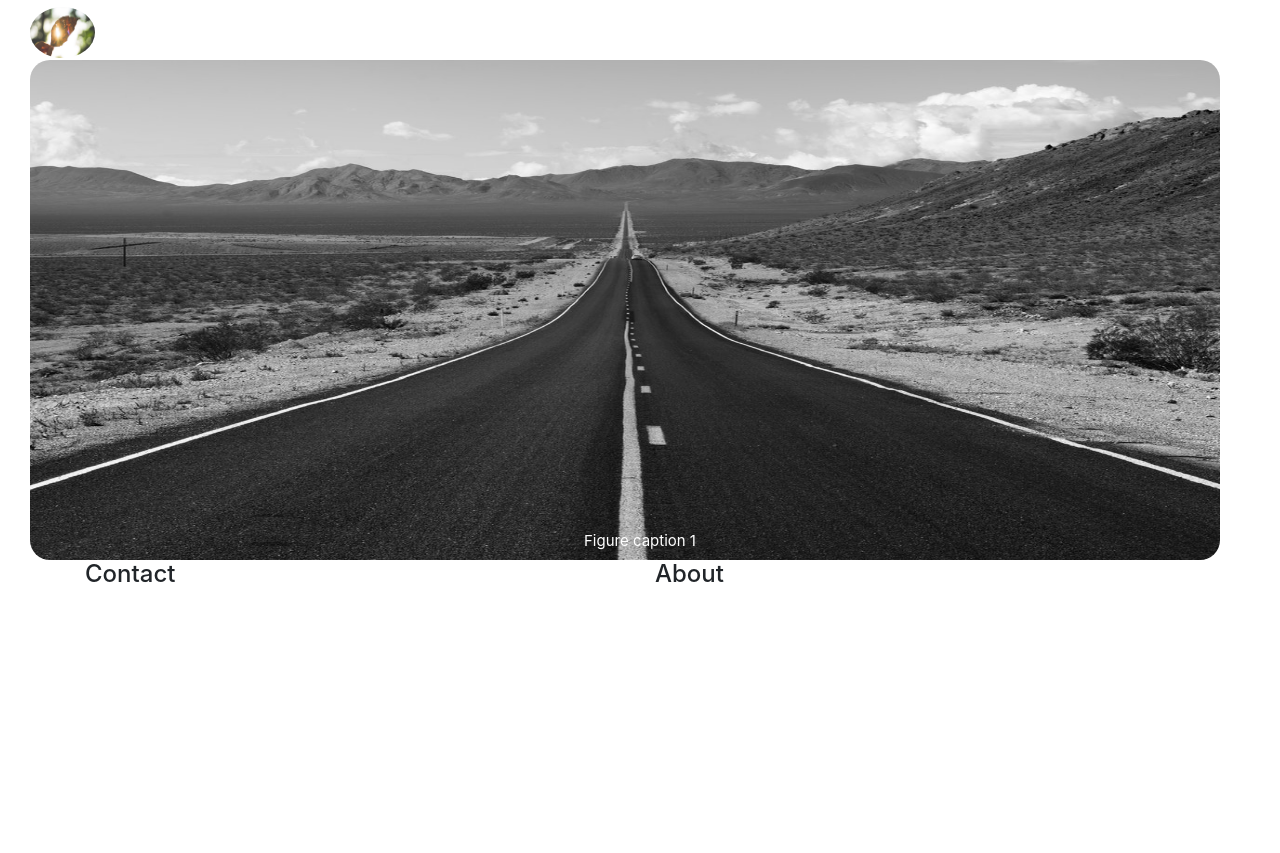
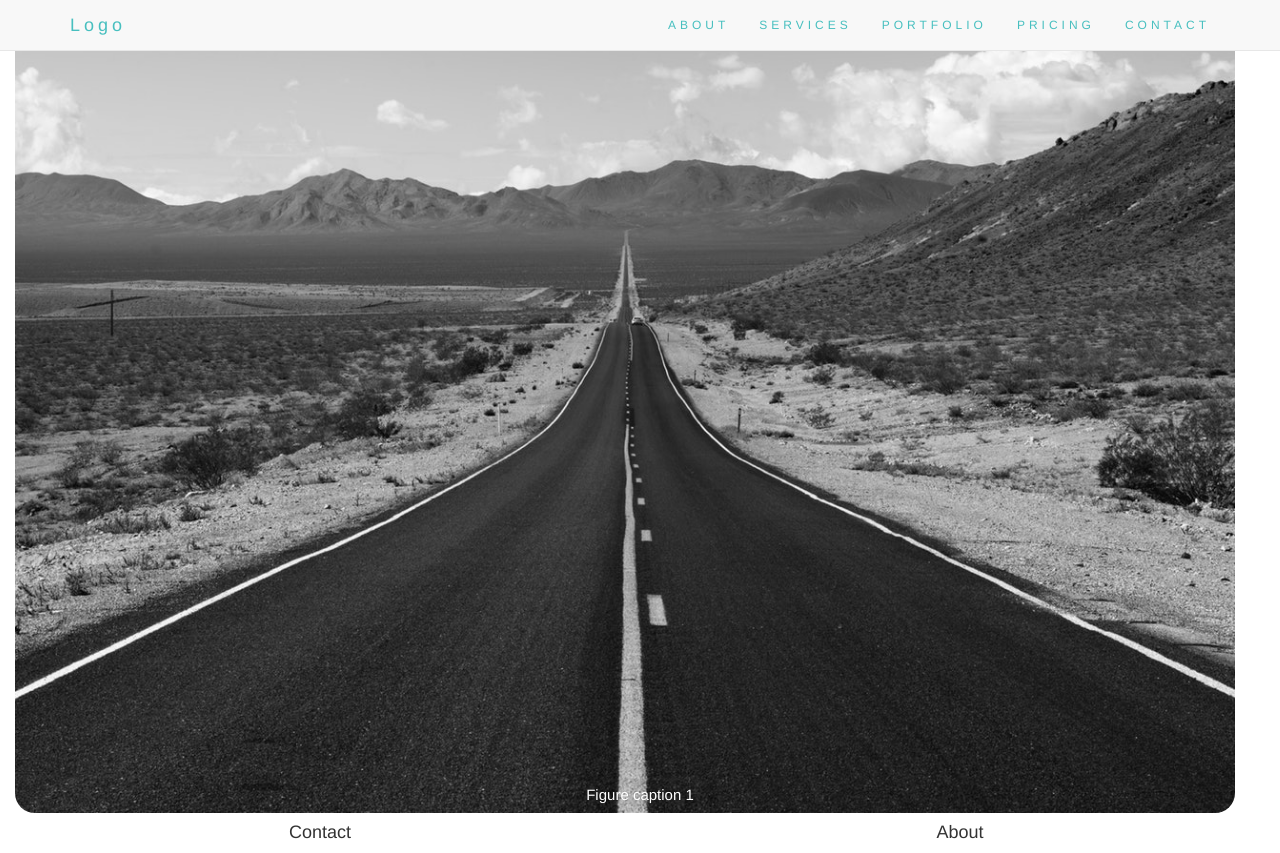
Before and after one commit to emjohn612/advancedTechnicalServices, a PHP site: page / in a window 1280 px wide. Before the commit the page ends 582 px from the top, so only its background shows below. Run offline with PHP 8.4, Linux system fonts and the light colour scheme.

Commit message:
add nav bar

```diff
--- a/css/styles.css
+++ b/css/styles.css
@@ -1,19 +1,26 @@
-.logo {
-    height: 65px;
-    width: 65px;
-    float: left;
-    border-radius: 50%;
-    padding-top: 7px;
-    padding-bottom: 7px;
+.navbar {
+    margin-bottom: 0;
+    background-color: #656565;
+    z-index: 9999;
+    border: 0;
+    font-size: 12px !important;
+    line-height: 1.42857143 !important;
+    letter-spacing: 4px;
+    border-radius: 0;
 }
-header {
-    z-index: 1;
-    height: 60px;
 
-    background-color: white;
+.navbar li a, .navbar .navbar-brand {
+    color: #47bfbf !important;
 }
-.nav {
-    text-align: center;
+
+.navbar-nav li a:hover, .navbar-nav li.active a {
+    color: #f4511e !important;
+    background-color: #fff !important;
+}
+
+.navbar-default .navbar-toggle {
+    border-color: transparent;
+    color: #fff !important;
 }
 .slideshow-container {
     width: 100%;
@@ -25,7 +32,6 @@ header {
 .slideImg {
     vertical-align: middle;
     width: 100%;
-    height: 500px;
     border-radius: 20px;
 }
 .caption {
@@ -36,15 +42,3 @@ header {
     width: 100%;
     text-align: center;
 }
-.dot {
-    height: 15px;
-    width: 15px;
-    margin: 0 2px;
-    background-color: #bbb;
-    border-radius: 50%;
-    display: inline-block;
-    transition: background-color 0.6s ease;
-}
-.active, .dot:hover {
-    background-color: #717171;
-}
--- a/index.html
+++ b/index.html
@@ -9,25 +9,33 @@
     <meta name="author" content="Eric Johnston">
     <meta name="viewport" content="width=device-width, initial-scale=1.0">
     <link rel="stylesheet" href="css/styles.css">
-    <link rel="stylesheet" href="https://maxcdn.bootstrapcdn.com/bootstrap/4.0.0/css/bootstrap.min.css" integrity="sha384-Gn5384xqQ1aoWXA+058RXPxPg6fy4IWvTNh0E263XmFcJlSAwiGgFAW/dAiS6JXm" crossorigin="anonymous">
+    <link rel="stylesheet" href="https://maxcdn.bootstrapcdn.com/bootstrap/3.3.7/css/bootstrap.min.css">
+    <script src="https://ajax.googleapis.com/ajax/libs/jquery/1.12.4/jquery.min.js"></script>
+    <script src="https://maxcdn.bootstrapcdn.com/bootstrap/3.3.7/js/bootstrap.min.js"></script>
   </head>
-  <body class="container-fluid">
+  <body>
 
-    <header class="container-fluid">
-      <div class="row">
-        <figure class="col-md-12">
-          <img class="logo" src="img/logo.jpeg" alt="logo">
-        </figure>
-      </div>
-      <div class="container-fluid">
-        <topNav class="nav row">
-          <span class="col-md-3"><a href="#">Home</a></span>
-          <span class="col-md-3"><a href="about.html">About</a></span>
-          <span class="col-md-3"><a href="services.html">Services</a></span>
-          <span class="col-md-3"><a href="contact.html">Contact</a></span>
-        </topNav>
-      </div>
-    </header>
+      <nav class="navbar navbar-default navbar-fixed-top">
+        <div class="container">
+          <div class="navbar-header">
+            <button type="button" class="navbar-toggle" data-toggle="collapse" data-target="#myNavbar">
+              <span class="icon-bar"></span>
+              <span class="icon-bar"></span>
+              <span class="icon-bar"></span>
+            </button>
+            <a class="navbar-brand" href="#">Logo</a>
+          </div>
+          <div class="collapse navbar-collapse" id="myNavbar">
+            <ul class="nav navbar-nav navbar-right">
+              <li><a href="#about">ABOUT</a></li>
+              <li><a href="#services">SERVICES</a></li>
+              <li><a href="#portfolio">PORTFOLIO</a></li>
+              <li><a href="#pricing">PRICING</a></li>
+              <li><a href="#contact">CONTACT</a></li>
+            </ul>
+          </div>
+        </div>
+      </nav>
 
     <main class="container-fluid">
       <!-- Slide Show -->
@@ -51,12 +59,12 @@
       </div>
     </main>
 
-    <footer class="container">
+    <footer class="container-fluid">
       <div class="row">
-        <div class="col-sm-6">
+        <div class="col-sm-6 text-center">
           <h4>Contact</h4>
         </div>
-        <div class="col-sm-6">
+        <div class="col-sm-6 text-center">
           <h4>About</h4>
         </div>
       </div>
```
